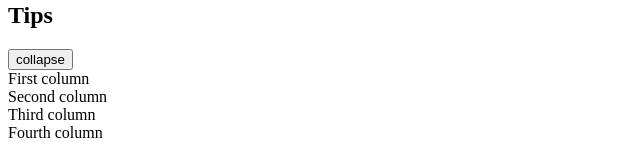
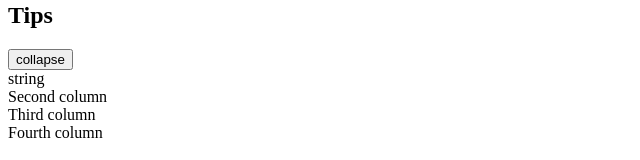
Before and after one commit to GrzegorzNecka/react-hook-1, a React (Create React App) app: page /tips in a window 1280 px wide. Shown: the part 192-352 px from the top of the page, without its empty margins (0-640 px from the left). Built offline with nearby package versions, Linux system fonts and the light colour scheme.

Commit message:
2 files modified, 1 added, 1 deleted

```diff
--- a/src/components/Columns/Columns.js
+++ b/src/components/Columns/Columns.js
@@ -1,13 +1,16 @@
 import React from "react";
+import withCollapse from "./../../hoc/withCollapse";
 
-const Columns = () => {
+// columns to element Tips.js
+
+const Columns = ({ data }) => {
   return (
     <div className="columns">
       <div className="column">
         <button className="button is-dark is-large">collapse</button>
         <div>
           <div className="column">
-            <div className="notification is-primary">First column</div>
+            <div className="notification is-primary">{data}</div>
           </div>
           <div className="column">
             <div className="notification is-primary">Second column</div>
@@ -24,6 +27,4 @@ const Columns = () => {
   );
 };
 
-export default Columns;
-
-//https://github.com/eduwebpl/kurs-react-techniki-zaawansowane/blob/02.3-finish/02/src/components/Columns/Columns.js
+export default withCollapse(Columns);
--- a/src/hoc/withColapse.js
+++ b/src/hoc/withCollapse.js
@@ -1,7 +1,7 @@
 import React from "react";
 
 const withCollapse = WrapComponent => {
-  return () => <WrapComponent data="string"/>;
+  return () => <WrapComponent data="string" />;
 };
 
 export default withCollapse;
```
Also changed, not shown: 1 other file (tests, documents, lock files or other folders).
